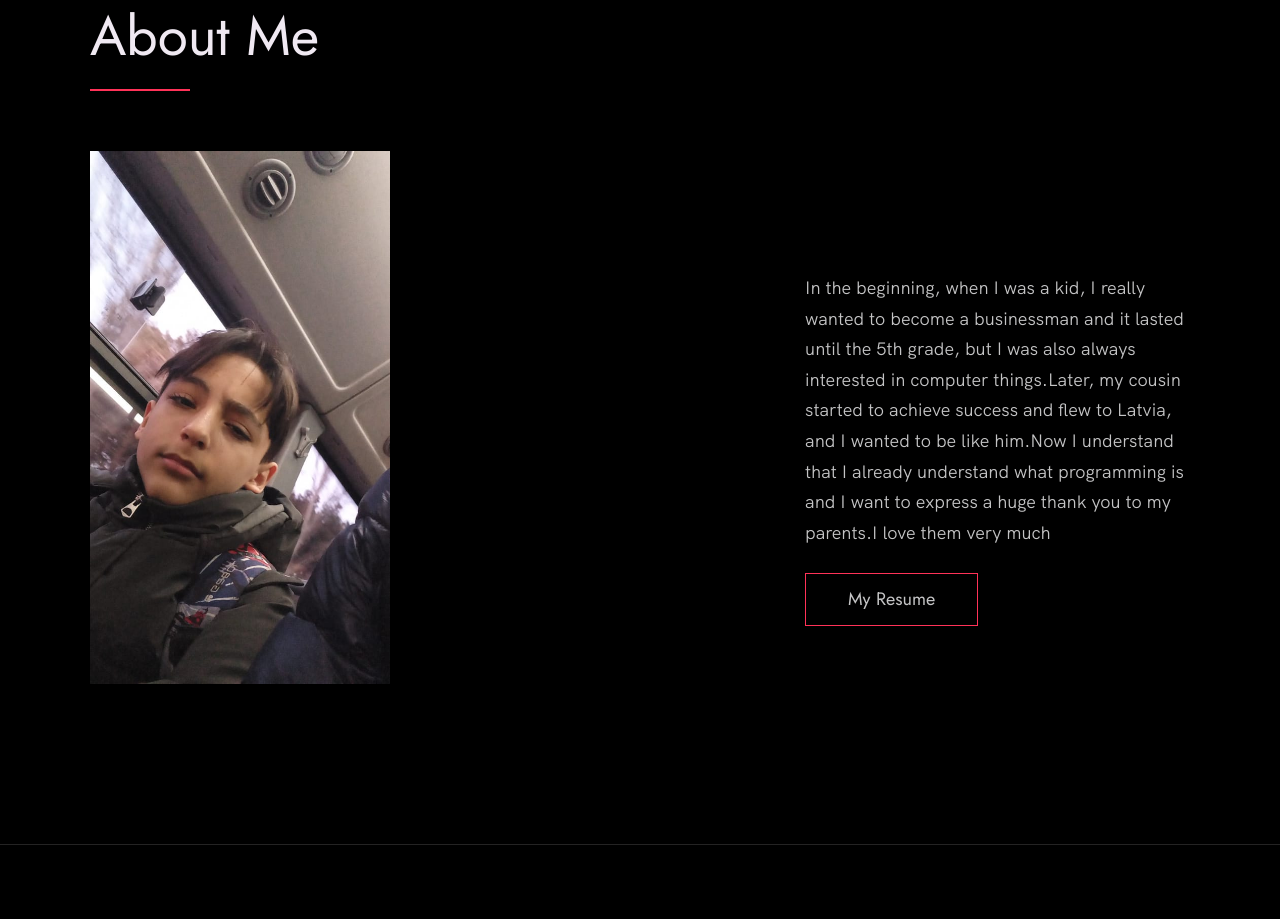
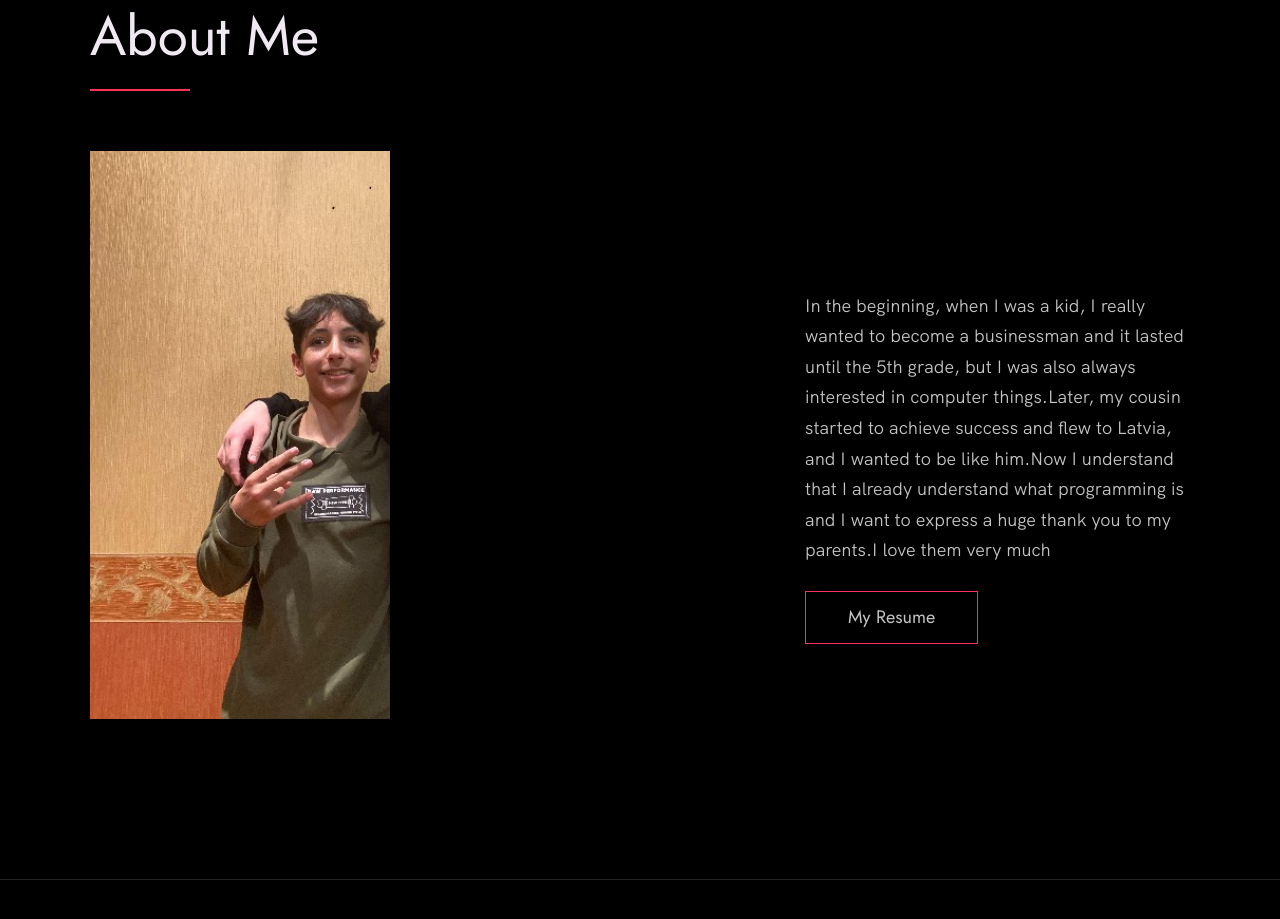
Before and after one commit to Jamaltop/JamalAllBest, a plain HTML site: page index.html in a window 1280 px wide. Shown: the part 3477-4396 px from the top of the page. Drawn offline with Linux system fonts and the light colour scheme; files whose address does not match are found by name.

Commit message:
Update index.html

```diff
--- a/index.html
+++ b/index.html
@@ -194,7 +194,7 @@
 
           <div class="about__photo-container">
             <!-- Add a nice photo of yourself -->
-            <img class="about__photo" src="./images/Изображение WhatsApp 2024-12-12 в 20.25.01_2fd95f4a.jpg" alt="" />
+            <img class="about__photo" src="./Изображение WhatsApp 2025-02-01 в 16.39.16_e11392b1.jpg" alt="" />
           </div>
         </div>
       </div>
```
